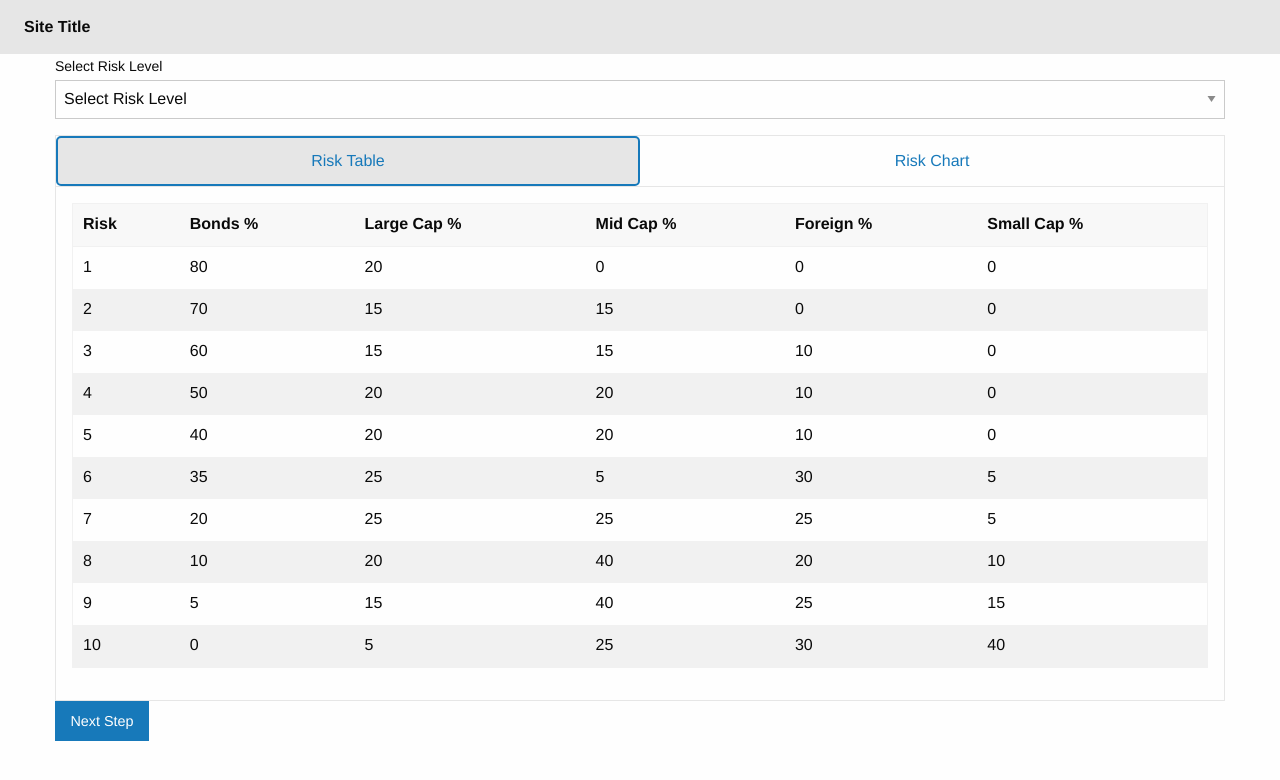
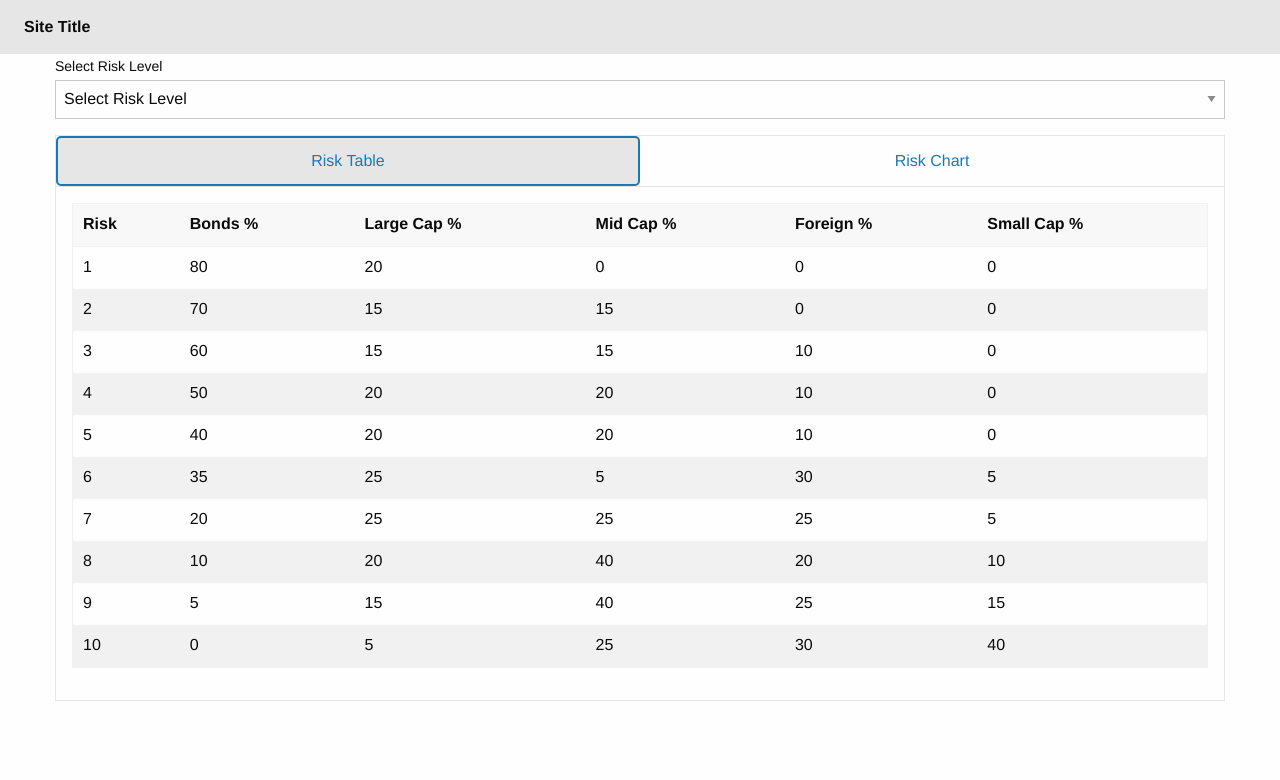
Before and after one commit to jsArroliga/ideal-portfolio, a React (Create React App) app: page / in a window 1280 px wide. Shown: the top 780 px of the page. Built offline with nearby package versions, Linux system fonts and the light colour scheme.

Commit message:
refacor stepper

```diff
--- a/src/App.js
+++ b/src/App.js
@@ -1,56 +1,22 @@
 
 import Header from './components/shared/Header'
-import RiskSelector from './components/step1/RiskSelector'
-import RiskTableList from './components/step1/RiskTableList'
-import RiskChart from './components/step1/RiskChart'
-import TableResumeRisk from './components/step2/RiskResumeTable'
 
 import { Provider } from 'react-redux'
 import storeConfig from './store'
-import RebalanceTable from './components/step2/RebalanceRiskTable'
-
-import Tabs from './components/shared/Tabs'
-
-import Stepper from './components/stepper/Stepper'
+import RiskForm from './container/RiskForm';
 
 const store = storeConfig()
 
 function App() {
 
-  const steps = {
-    1 : {
-      nextStep : 2,
-      validation : ( riskLevel ) => {
-        return riskLevel.level > 0
-      },
-      content : <div>
-              <RiskSelector></RiskSelector>
-              <Tabs tabsData={
-                [{
-                  'label' : 'Risk Table',
-                  'component' : <RiskTableList></RiskTableList>
-                },
-                {
-                    'label' : 'Risk Chart',
-                    'component' : <RiskChart></RiskChart>
-                }]} ></Tabs>
-      </div>
-    },
-    2 : {
-      prevStep : 1,
-      content : <div>
-              <TableResumeRisk></TableResumeRisk>
-              <RebalanceTable></RebalanceTable>
-      </div>
-    }
-  }
+
 
   return (
     <div >
       <Provider store={store}>
-        <Header></Header>
+        <Header />
         <div className="grid-container">
-          <Stepper steps={ steps } startAt={ 1 }></Stepper>
+          <RiskForm/>
         </div>
       </Provider>
     </div>
--- a/src/components/step1/RiskChart.js
+++ b/src/components/riskForm/RiskChart.js
@@ -4,7 +4,7 @@ import { useSelector } from 'react-redux'
 
 import Chart from "react-google-charts";
 
-import riskLevelData from './../../data/riskLevelData.json'
+import riskLevelData from '../../data/riskLevelData.json'
 
 function ChartRisk( ){
 
--- a/src/components/step2/RebalanceRiskTable.js
+++ b/src/components/riskForm/RiskRebalanceTable.js
@@ -1,11 +1,11 @@
 import React, { useCallback, useEffect, useState } from 'react'
 
-import Input from './../shared/Input'
+import Input from '../shared/Input'
 
 import riskLevelData from '../../data/riskLevelData.json'
 import { useSelector } from 'react-redux'
 
-import Button from './../shared/Button'
+import Button from '../shared/Button'
 
 const rebalance = ( tagPrcent, amount, total )=>{
     const amountByPrcent = (total/100)*tagPrcent
--- a/src/components/stepper/Stepper.js
+++ b/src/components/stepper/Stepper.js
@@ -1,4 +1,3 @@
-
 
 import React, { useState } from 'react'
 
@@ -13,7 +12,7 @@ function RiskSelector ( props ){
     const step = steps[ currentStep ];
 
     const nextBtn = (  ) => {
-        return step.nextStep ? <div>
+        return step.nextStep  && step.isValid() ? <div>
 
             <Button bClass="primary" onClick={ (  ) => {
                 setCurrentStep(step.nextStep  )
--- /dev/null
+++ b/src/container/RiskForm.js
@@ -0,0 +1,50 @@
+
+import React from 'react'
+import { useSelector } from 'react-redux'
+
+import Tabs from './../components/shared/Tabs'
+import Stepper from './../components/stepper/Stepper'
+
+import RiskSelector from '../components/riskForm/RiskSelector'
+import RiskTableList from '../components/riskForm/RiskTableList'
+import RiskChart from '../components/riskForm/RiskChart'
+import TableResumeRisk from '../components/riskForm/RiskResumeTable'
+import RebalanceTable from '../components/riskForm/RiskRebalanceTable'
+
+
+function RiskForm() {
+
+  let riskSelected = useSelector( store => store.riskLevel )
+
+  const steps = {
+    1 : {
+      nextStep : 2,
+      isValid : (  ) => {
+        return riskSelected.level > 0
+      },
+      content : <div>
+              <RiskSelector></RiskSelector>
+              <Tabs tabsData={
+                [{
+                  'label' : 'Risk Table',
+                  'component' : <RiskTableList></RiskTableList>
+                },
+                {
+                    'label' : 'Risk Chart',
+                    'component' : <RiskChart></RiskChart>
+                }]} ></Tabs>
+      </div>
+    },
+    2 : {
+      prevStep : 1,
+      content : <div>
+              <TableResumeRisk></TableResumeRisk>
+              <RebalanceTable></RebalanceTable>
+      </div>
+    }
+  }
+
+  return <Stepper steps={ steps } startAt={ 1 }></Stepper>;
+}
+
+export default RiskForm;
```
Also changed, not shown: src/components/riskForm/RiskResumeTable.js (renamed from src/components/step2/RiskResumeTable.js), src/components/riskForm/RiskSelector.js (renamed from src/components/step1/RiskSelector.js), src/components/riskForm/RiskTableList.js (renamed from src/components/step1/RiskTableList.js), 1 other file (tests, documents, lock files or other folders).
